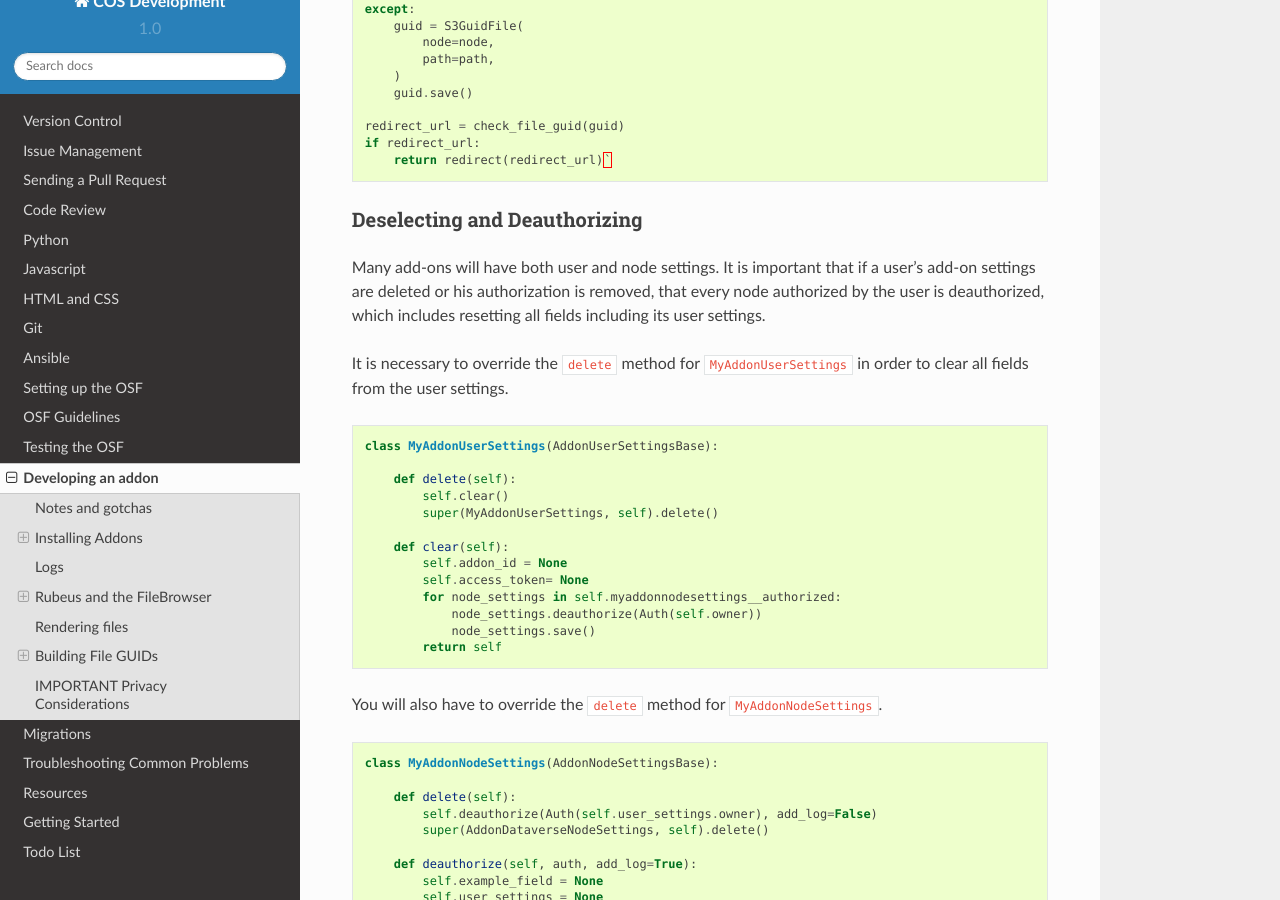
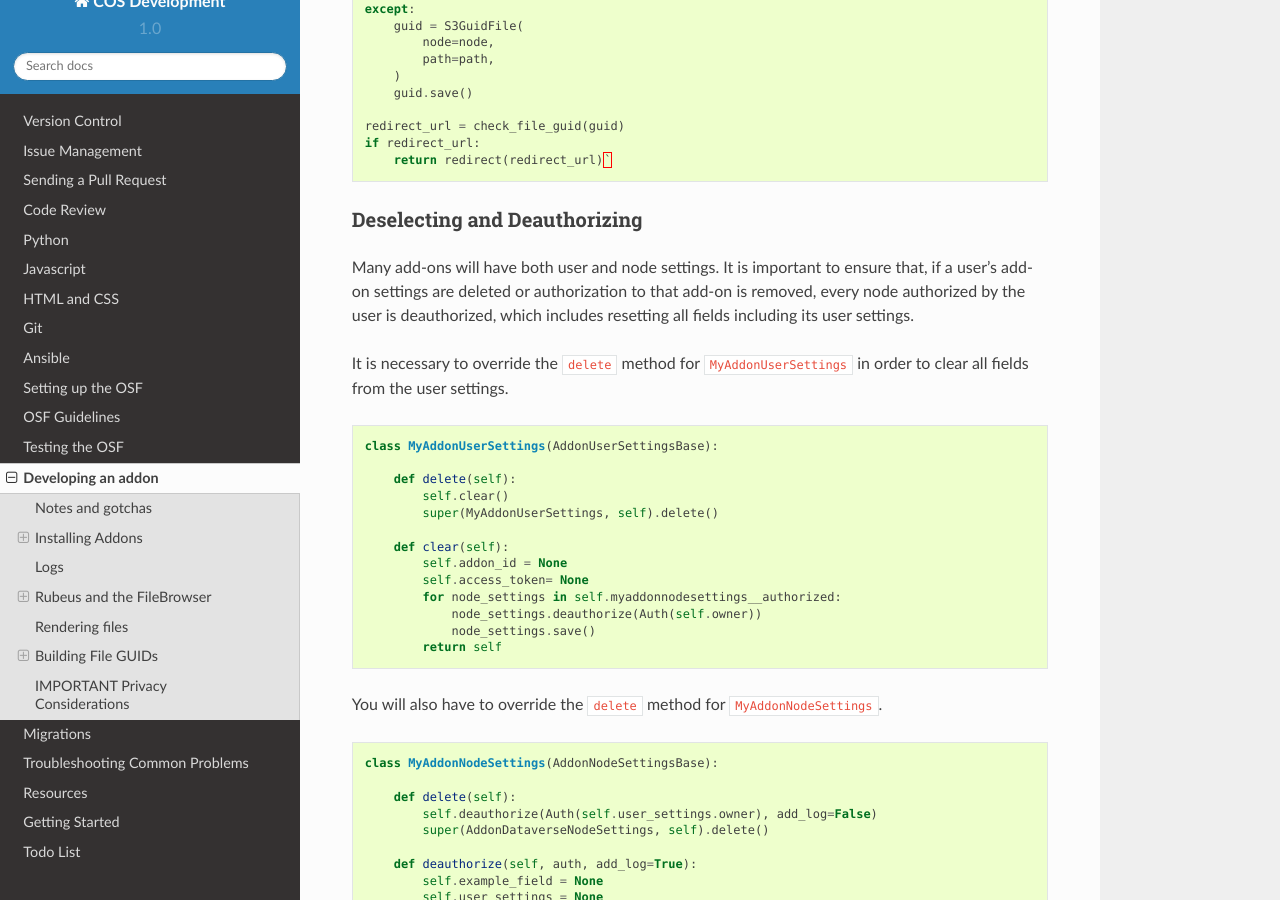
Before and after one commit to CenterForOpenScience/COSDev, a Sphinx documentation site: the page built from docs/osf/addons.rst, in a window 1280 px wide and 900 px high, scrolled down 3300 px. Built offline with Sphinx 7.4.7 and the Read the Docs theme 2.0.0, drawn with Linux system fonts in a browser that asks for light colours.

Commit message:
Update addons.rst

```diff
--- a/docs/osf/addons.rst
+++ b/docs/osf/addons.rst
@@ -158,7 +158,7 @@ whenever a file is rendered a GUID should be created for it
 Deselecting and Deauthorizing
 -----------------------------
 
-Many add-ons will have both user and node settings. It is important that if a user's add-on settings are deleted or his authorization is removed, that every node authorized by the user is deauthorized, which includes resetting all fields including its user settings.
+Many add-ons will have both user and node settings. It is important to ensure that, if a user's add-on settings are deleted or authorization to that add-on is removed, every node authorized by the user is deauthorized, which includes resetting all fields including its user settings.
 
 It is necessary to override the ``delete`` method for ``MyAddonUserSettings`` in order to clear all fields from the user settings.
 
```
